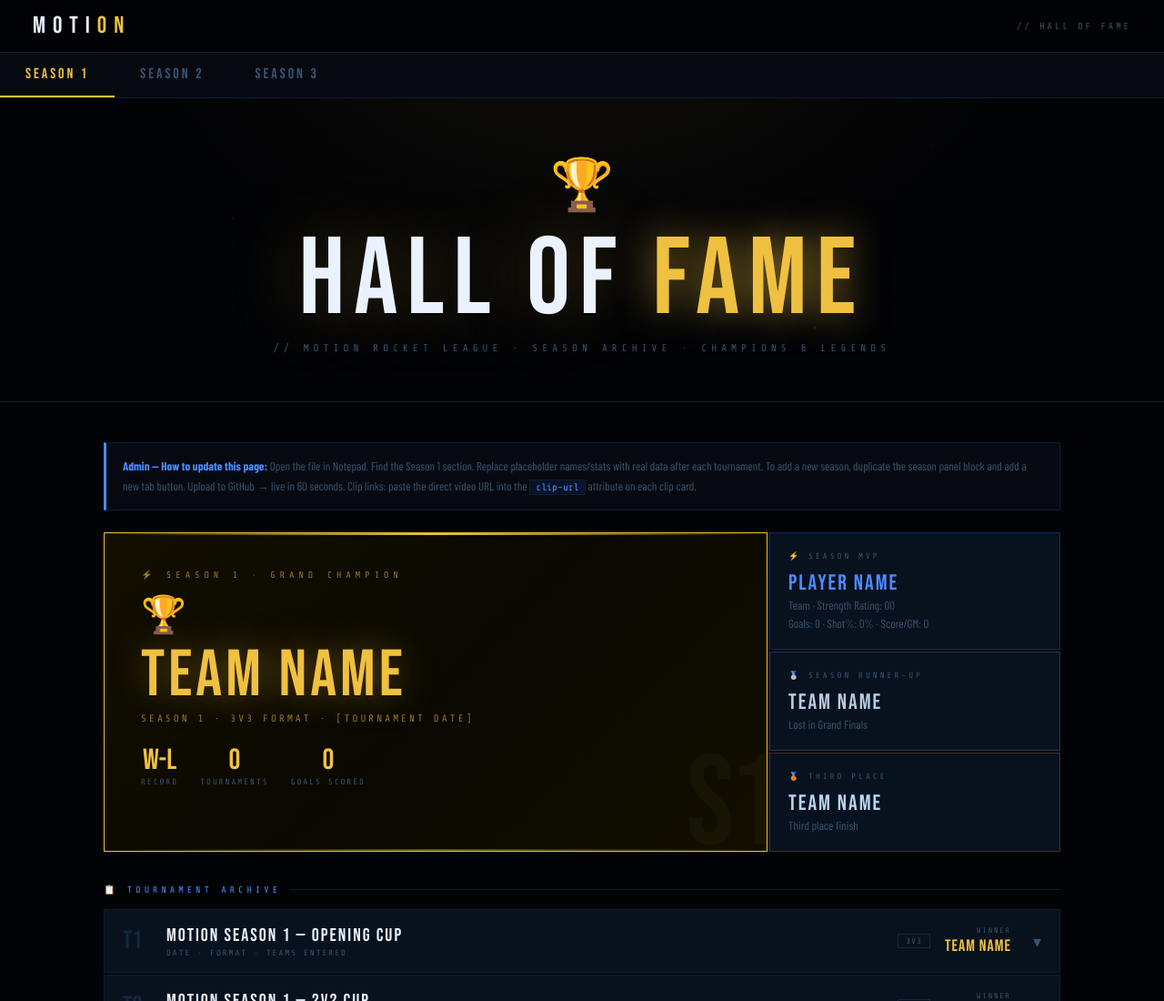
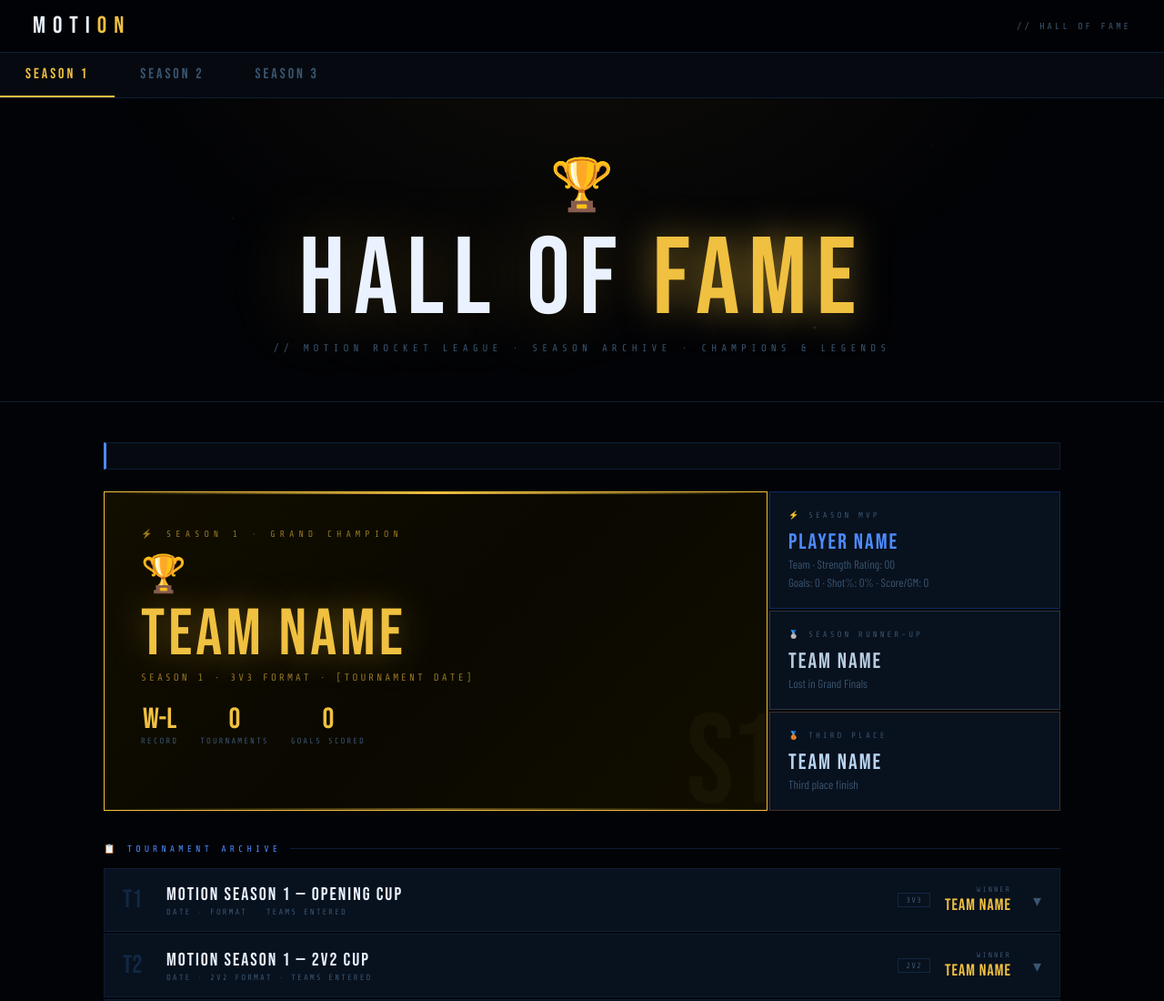
Before and after one commit to MotionCommunity/hall-of-fame, a plain HTML site: page index.html in a window 1280 px wide. Shown: the top 1100 px of the page at 91% size. Drawn offline with nearby package versions, Linux system fonts and the light colour scheme; a web font is replaced by a local one.

Commit message:
Update index.html

```diff
--- a/index.html
+++ b/index.html
@@ -242,7 +242,6 @@
 <div class="season-panel active" id="panel-s1">
 
   <div class="admin-note">
-    <strong>Admin — How to update this page:</strong> Open the file in Notepad. Find the Season 1 section. Replace placeholder names/stats with real data after each tournament. To add a new season, duplicate the season panel block and add a new tab button. Upload to GitHub → live in 60 seconds. Clip links: paste the direct video URL into the <code>clip-url</code> attribute on each clip card.
   </div>
 
   <!-- CHAMPION SHOWCASE -->
```
